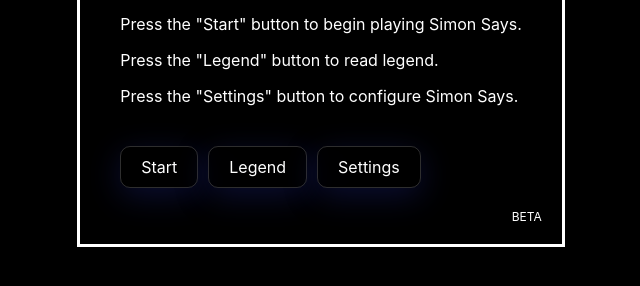
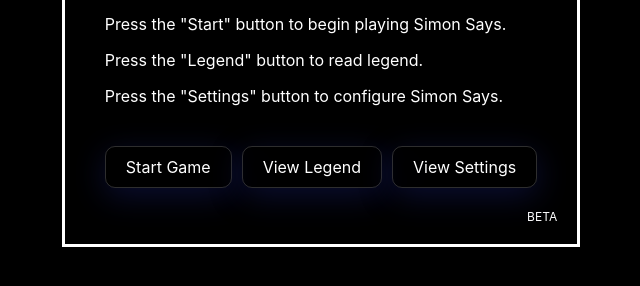
Before and after one commit to brandonleetran/blind-simon-says, a plain HTML site: page src/index.html in a window 1280 px wide. Shown: the part 336-622 px from the top of the page, without its empty margins (319-959 px from the left). Drawn offline with Linux system fonts and the light colour scheme.

Commit message:
feat: google lighthouse scores for SEO

```diff
--- a/src/index.html
+++ b/src/index.html
@@ -25,9 +25,9 @@
                 <p class="instructions" id="settings-instructions">Press the "Settings" button to configure Simon Says.</p>
                 <nav>
                     <ul class="btn-group">
-                        <li><a href="game.html" id="start-btn" aria-label="Start" aria-describedby="start-instructions">Start</a></li>
-                        <li><a href="legend.html" id="legend-btn" aria-label="Legend" aria-describedby="Legend-instructions">Legend</a></li>
-                        <li><a href="settings.html" id="settings-btn" aria-label="Settings" aria-describedby="settings-instructions">Settings</a></li>
+                        <li><a href="game.html" id="start-btn" aria-label="Start" aria-describedby="start-instructions">Start Game</a></li>
+                        <li><a href="legend.html" id="legend-btn" aria-label="Legend" aria-describedby="Legend-instructions">View Legend</a></li>
+                        <li><a href="settings.html" id="settings-btn" aria-label="Settings" aria-describedby="settings-instructions">View Settings</a></li>
                     </ul>
                 </nav>
             </div>
```
